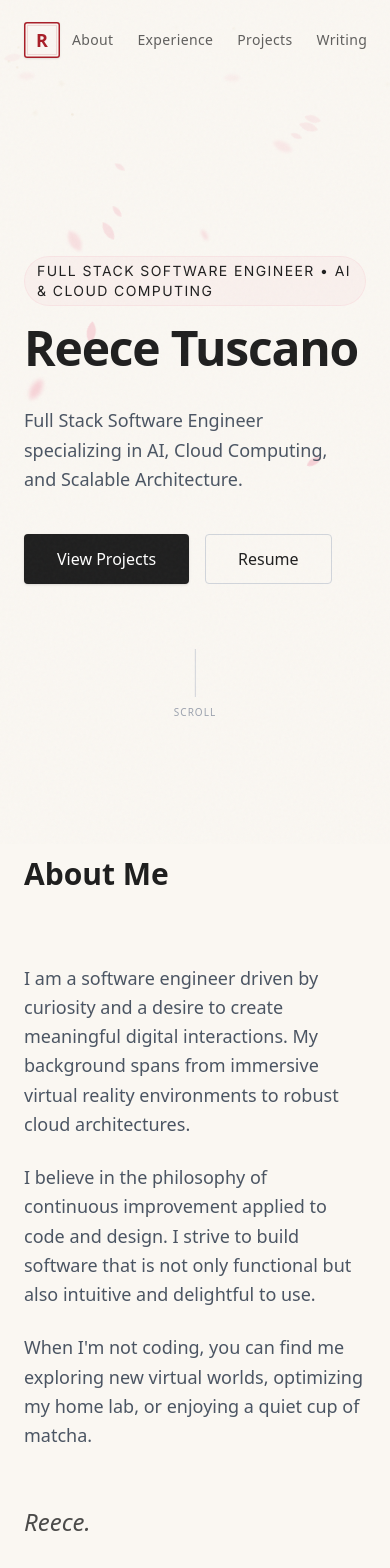
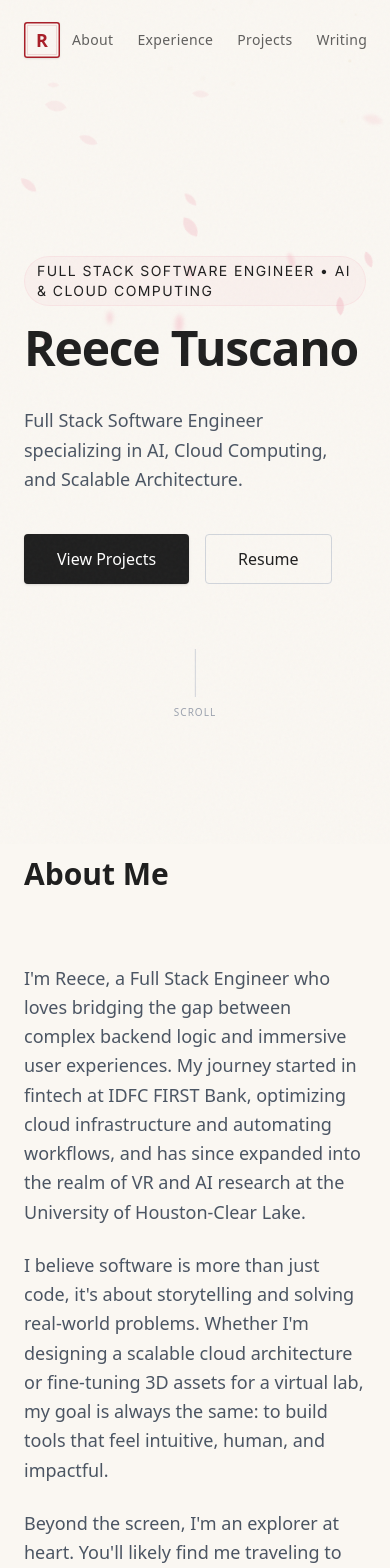
Before and after one commit to reecert/Portfolio, a Next.js app: page / in a window 390 px wide. Shown: the top 1568 px of the page. Built offline with nearby package versions, Linux system fonts and the light colour scheme.

Commit message:
chnage content

```diff
--- a/components/sections/About.tsx
+++ b/components/sections/About.tsx
@@ -29,7 +29,7 @@ export function About() {
                             whileInView={{ opacity: 1, y: 0 }}
                             viewport={{ once: true }}
                             transition={{ duration: 0.6, delay: index * 0.1 }}
-                            className="text-lg md:text-xl leading-relaxed text-gray-600 dark:text-gray-300 font-light"
+                            className="text-lg md:text-xl leading-relaxed text-gray-600 font-light"
                         >
                             {paragraph}
                         </motion.p>
@@ -42,10 +42,6 @@ export function About() {
                         transition={{ duration: 0.6, delay: 0.4 }}
                         className="pt-8"
                     >
-                        {/* Signature or Hanko effect */}
-                        <div className="font-serif italic text-2xl text-ink/80 dark:text-gray-300">
-                            Reece.
-                        </div>
                     </motion.div>
                 </div>
             </div>
--- a/components/ui/PetalField.tsx
+++ b/components/ui/PetalField.tsx
@@ -1,6 +1,6 @@
 "use client";
 
-import { useState } from "react";
+import { useState, useEffect } from "react";
 import { motion, useScroll, useTransform } from "framer-motion";
 
 type Particle = {
@@ -15,7 +15,14 @@ type Particle = {
 };
 
 export function PetalField() {
-    const [particles] = useState<Particle[]>(() => {
+    const [particles, setParticles] = useState<Particle[]>([]);
+    const { scrollY } = useScroll();
+
+    // Parallax effect based on scroll - front moves faster than back
+    const yFront = useTransform(scrollY, [0, 1000], [0, 200]);
+    const yBack = useTransform(scrollY, [0, 1000], [0, 50]);
+
+    useEffect(() => {
         const petalCount = 15;
         const moteCount = 20;
 
@@ -48,13 +55,9 @@ export function PetalField() {
                 xMovement: (Math.random() - 0.5) * 50,
             });
         }
-        return newParticles;
-    });
-    const { scrollY } = useScroll();
 
-    // Parallax effect based on scroll - front moves faster than back
-    const yFront = useTransform(scrollY, [0, 1000], [0, 200]);
-    const yBack = useTransform(scrollY, [0, 1000], [0, 50]);
+        setParticles(newParticles);
+    }, []);
 
     return (
         <div className="absolute inset-x-0 top-0 h-[100vh] pointer-events-none overflow-hidden z-0" aria-hidden="true">
--- a/data/content.ts
+++ b/data/content.ts
@@ -21,9 +21,9 @@ export const portfolioData = {
     about: {
         title: "About Me",
         description: [
-            "I am a software engineer driven by curiosity and a desire to create meaningful digital interactions. My background spans from immersive virtual reality environments to robust cloud architectures.",
-            "I believe in the philosophy of continuous improvement applied to code and design. I strive to build software that is not only functional but also intuitive and delightful to use.",
-            "When I'm not coding, you can find me exploring new virtual worlds, optimizing my home lab, or enjoying a quiet cup of matcha.",
+            "I'm Reece, a Full Stack Engineer who loves bridging the gap between complex backend logic and immersive user experiences. My journey started in fintech at IDFC FIRST Bank, optimizing cloud infrastructure and automating workflows, and has since expanded into the realm of VR and AI research at the University of Houston-Clear Lake.",
+            "I believe software is more than just code, it's about storytelling and solving real-world problems. Whether I'm designing a scalable cloud architecture or fine-tuning 3D assets for a virtual lab, my goal is always the same: to build tools that feel intuitive, human, and impactful.",
+            "Beyond the screen, I'm an explorer at heart. You'll likely find me traveling to new cities, capturing stories through my camera lens, or staying active on the field. I thrive on challenges, whether it's debugging a distributed system or figuring out the next move in a complex puzzle.",
         ],
     },
     experience: [
```
